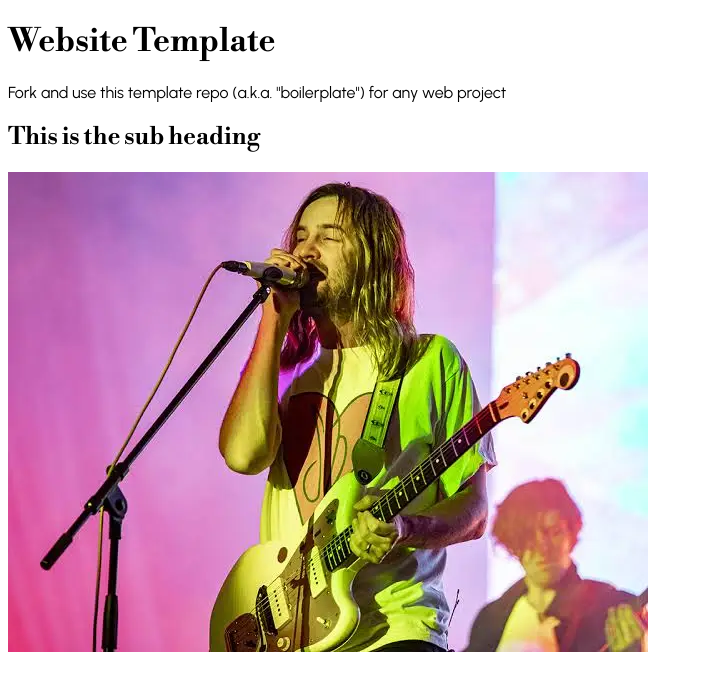
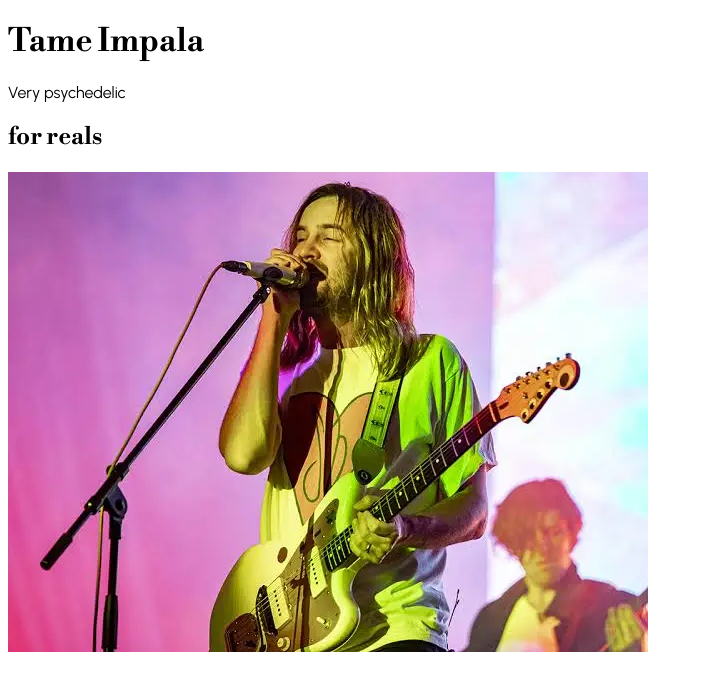
Before and after one commit to kenstarzer/internet-studio-wednesday, a plain HTML site: page asg3/index.html in a window 1280 px wide. Shown: the whole page, without its empty margins (0-704 px from the left). Drawn offline with nearby package versions, Linux system fonts and the light colour scheme.

Commit message:
Update index.html

```diff
--- a/asg3/index.html
+++ b/asg3/index.html
@@ -13,9 +13,9 @@
 </head>
 <body>
 
-	<h1>Website Template</h1>
-	<p>Fork and use this template repo (a.k.a. "boilerplate") for any web project</p>
-<h2>This is the sub heading</h2>
+	<h1>Tame Impala</h1>
+	<p>Very psychedelic</p>
+<h2>for reals</h2>
 <img src="img/tame-impala.webp">
 
 </body>
```
